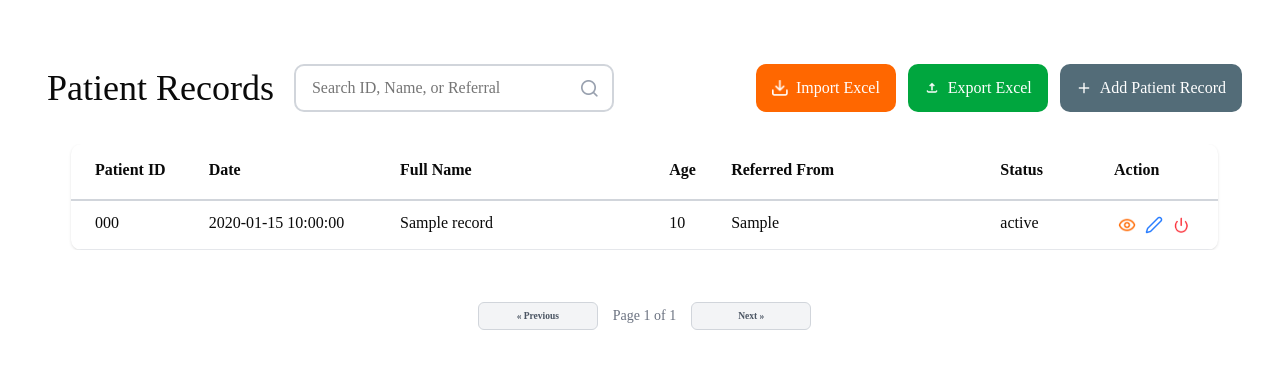
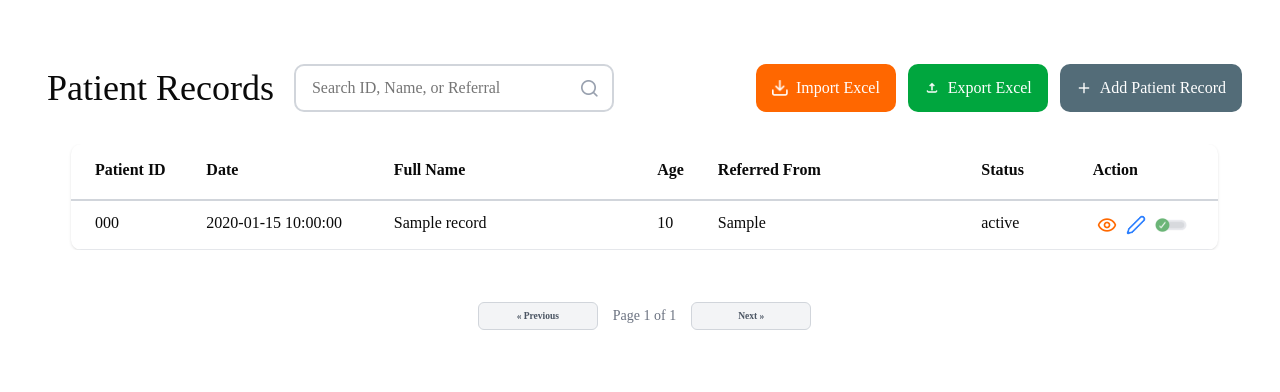
Before and after one commit to KyziaPi/RefraScan-App, a Flask app: template RefraScan/templates/patient-records.html in a window 1280 px wide. Shown: the part 80-472 px from the top of the page. Run offline with Flask 3, Linux system fonts and the light colour scheme; the template is opened without the code that fills it: most values are stand-ins (such as "Sample title", 1, 10 or a date in 2020); a database or web service that is not in the repository returns one stand-in record (values such as "Sample title"); some libraries are stand-ins or nearby versions.

Commit message:
Changed active/inactive icons to toggles and fixed detailed patient record error when clicking active/inactive button

```diff
--- a/RefraScan/static/css/patient-records.css
+++ b/RefraScan/static/css/patient-records.css
@@ -22,8 +22,19 @@ body {
         minmax(2rem, 0.4fr)
         minmax(12rem, 2fr)
 		minmax(4rem, 0.8fr)
-        minmax(8rem, 0.6fr);
+        minmax(8rem, 0.8fr);
 	column-gap: 1rem;
+}
+
+.table-row-buttons .btn-delete {
+	width: 2.5em;
+	height: 1.25em;
+	box-sizing: border-box;
+}
+
+.table-row-buttons .btn-delete img {
+	width: 2.5em;
+	height: 1.25em;
 }
 
 /* input-group-container-b */
--- a/RefraScan/templates/patient-record-detailed.html
+++ b/RefraScan/templates/patient-record-detailed.html
@@ -39,8 +39,8 @@ RefraScan - Patient Record Details
 				data-popup="{{ 'delete-confirmation-popup' if patient.status|lower == 'active' else 'reactivate-confirmation-popup' }}"
 				data-item-type="Patient Record"
 				data-item-name="{{ patient.name }} ({{ patient.patient_code }})"
-				data-item-id="{{ patient.id }}"
-				data-delete-url="{{ '/api/delete-patient/' ~ patient.id if patient.status|lower == 'active' else '/api/reactivate-patient/' ~ patient.id }}"
+				data-item-id="{{ patient.patient_id }}"
+				data-delete-url="{{ '/api/delete-patient/' ~ patient.patient_id if patient.status|lower == 'active' else '/api/reactivate-patient/' ~ patient.patient_id }}"
                 type="button">
                 {% if patient.status|lower == 'active' %}
                     Deactivate Record
```
Also changed, not shown: RefraScan/static/assets/row-activate.png, RefraScan/static/assets/row-deactivate.png.
